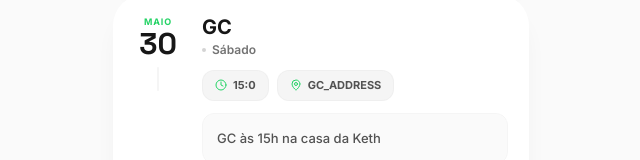
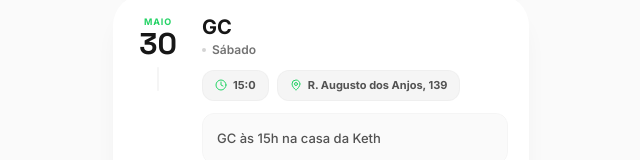
Before and after one commit to Sarahwillock/MOVE_LOBBY, a React (Vite) app: page / in a window 1280 px wide. Shown: the part 1314-1474 px from the top of the page, without its empty margins (319-959 px from the left). Built offline with nearby package versions, Linux system fonts and the light colour scheme.

Commit message:
Update App.tsx

```diff
--- a/src/App.tsx
+++ b/src/App.tsx
@@ -71,7 +71,7 @@ const EVENTS: AgendaEvent[] = [
     title: 'GC',
     time: '15:0',
     description: 'GC às 15h na casa da Keth',
-    location: 'GC_ADDRESS',
+    location: GC_ADDRESS,
     mapsUrl: GC_LOCATION_URL
   },
   {
```
